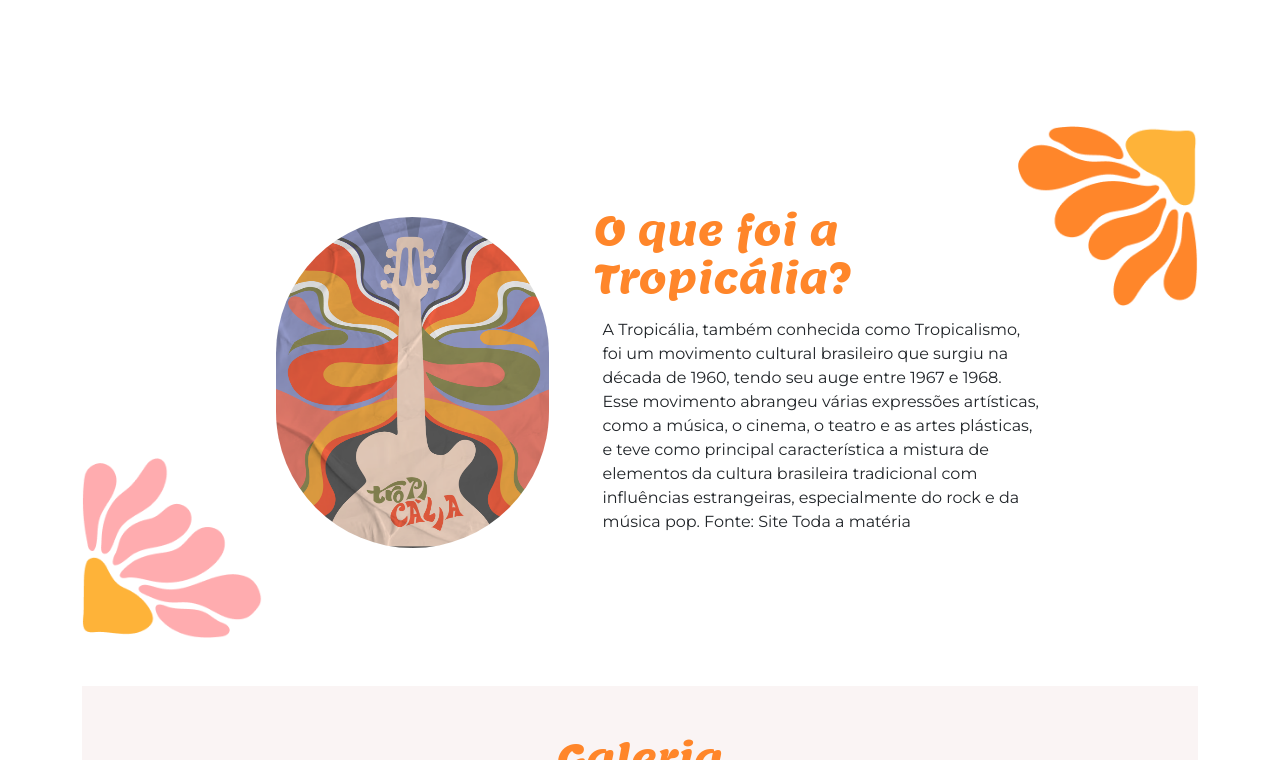
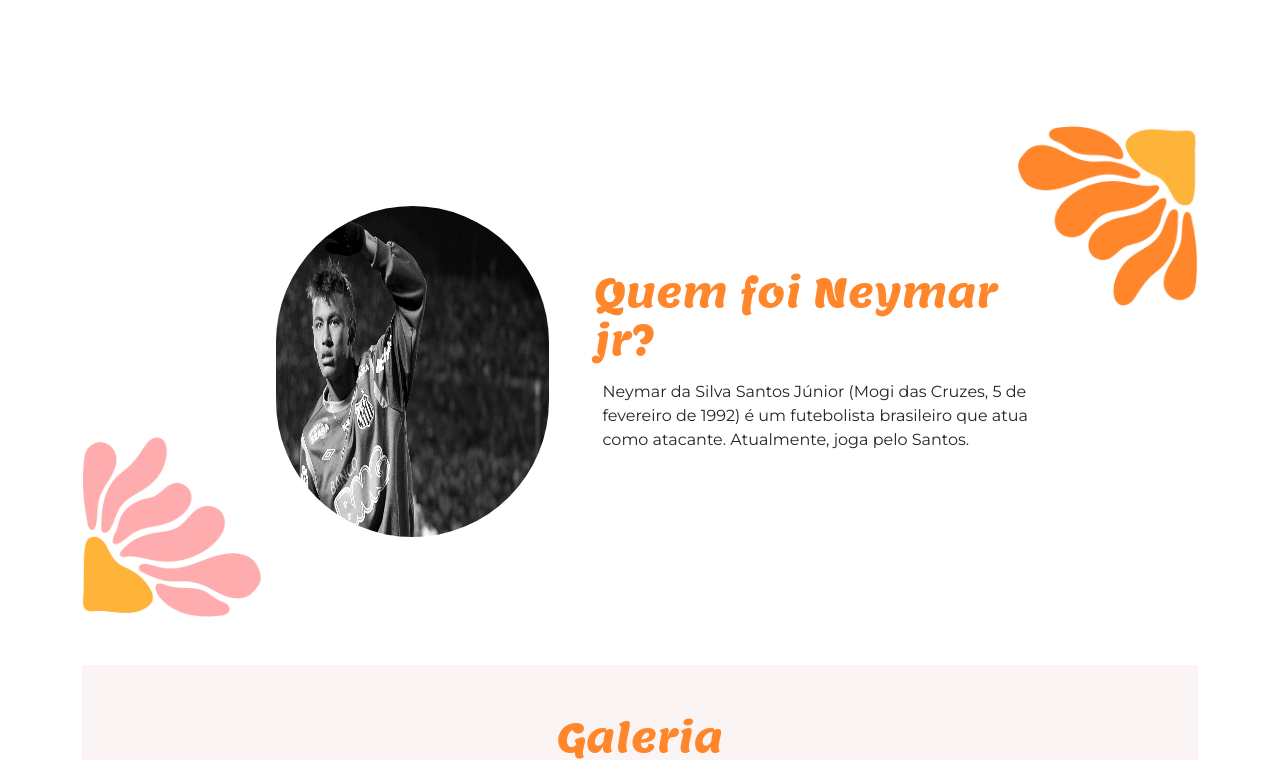
Before and after one commit to m4rianazuin/Final-3A, a plain HTML site: page site-acessivel-aula-10/index.html in a window 1280 px wide. Shown: the part 1352-2112 px from the top of the page. Drawn offline with nearby package versions, Linux system fonts and the light colour scheme.

Commit message:
Add files via upload

```diff
--- a/site-acessivel-aula-10/index.html
+++ b/site-acessivel-aula-10/index.html
@@ -46,7 +46,7 @@
                         class="btn btn-primary btn-lg botao-inicio fw-semibold">Quero
                         conhecer!</a>
                 </div>
-                <img src="img/lossy-page1-640px-Os_Mutantes.tif (1).png" alt="A imagem apresenta o grupo musical Os mutantes, sao tres pessoas cantando em um microfone" title="Os mutantes - CC0 Domínio Público / Acervo Arquivo Nacional" class="img-fluid img-inicio">
+                <img src= "alt= A imagem apresenta o grupo musical Os mutantes, sao tres pessoas cantando em um microfone" title="Os mutantes - CC0 Domínio Público / Acervo Arquivo Nacional" class="img-fluid img-inicio">
 
               </div>
         </section>
@@ -54,15 +54,11 @@
         <section id="tropicalia" class="my-5 pt-6 secao-tropicalia" tabindex="0" aria-label="Seção explicativa sobre a tropicália">
             <div class="container d-flex align-items-center ">
                 <div class="col-4 d-flex justify-content-center ">
-                    <img src="img/image (1).png" class="rounded-pill" width="273" height="331" loading="lazy">
+                    <img src="img/BC0D.tmp.png" class="rounded-pill" width="273" height="331" loading="lazy">
                 </div>
                 <div class="col-5">
-                    <h2>O que foi a Tropicália?</h2>
-                    <p class="p-2">A Tropicália, também conhecida como Tropicalismo, foi um movimento cultural
-                        brasileiro que surgiu na década de 1960, tendo seu auge entre 1967 e 1968. Esse movimento
-                        abrangeu várias expressões artísticas, como a música, o cinema, o teatro e as artes plásticas, e
-                        teve como principal característica a mistura de elementos da cultura brasileira tradicional com
-                        influências estrangeiras, especialmente do rock e da música pop. Fonte: Site Toda a matéria</p>
+                    <h2>Quem foi Neymar jr?</h2>
+                    <p class="p-2">Neymar da Silva Santos Júnior (Mogi das Cruzes, 5 de fevereiro de 1992) é um futebolista brasileiro que atua como atacante. Atualmente, joga pelo Santos.</p>
                 </div>
             </div>
         </section>
```
